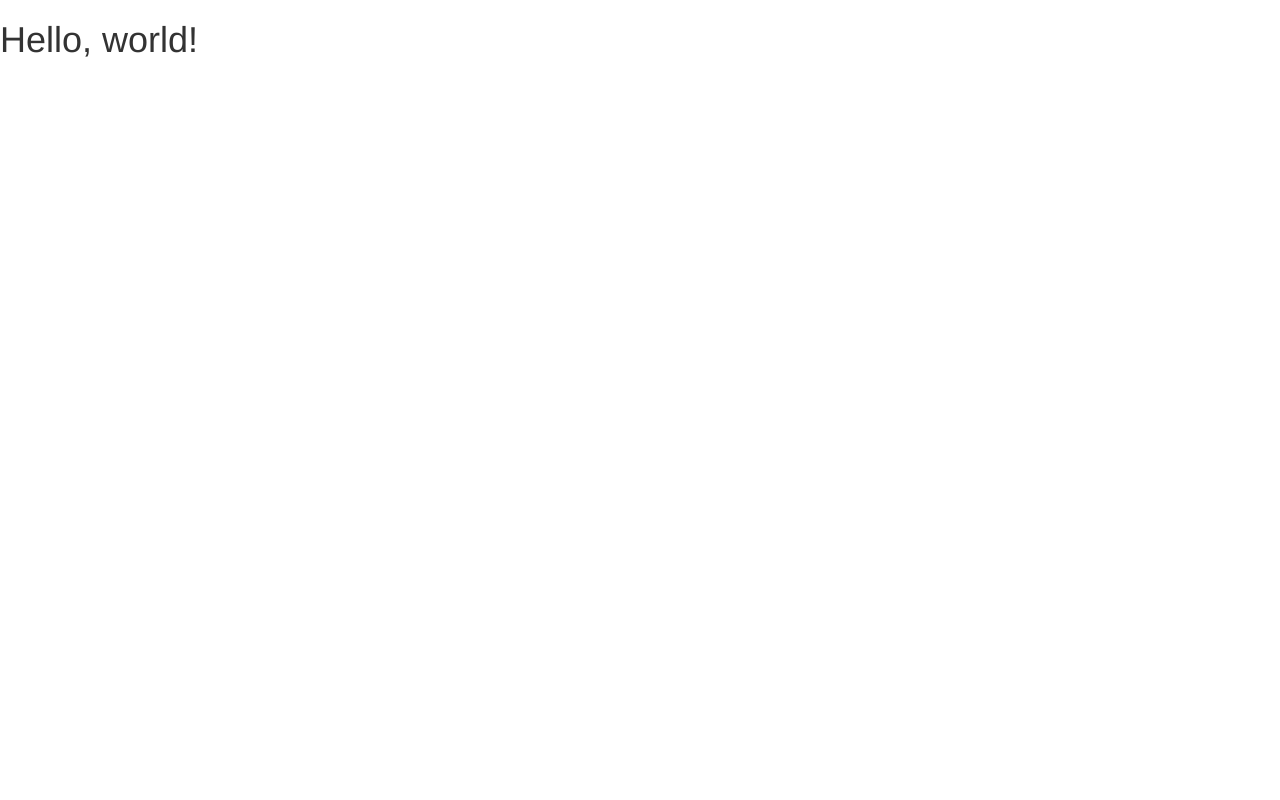
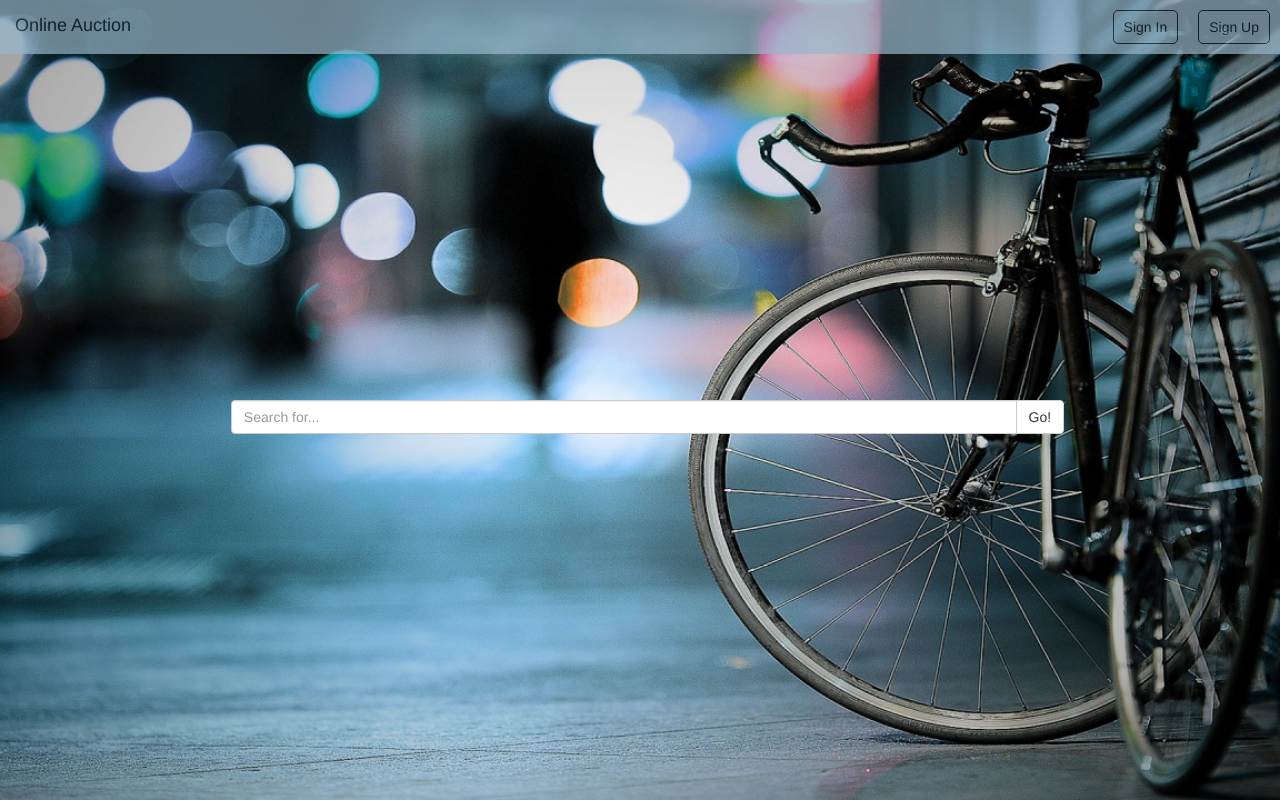
Before and after one commit to aleckleyer/OnlineAuction, a PHP site: page /PowerliftingHub/ in a window 1280 px wide. Before the commit the page is almost empty. Run offline with PHP 8.4, Linux system fonts and the light colour scheme.

Commit message:
Added background, navbar, and search field

```diff
--- /dev/null
+++ b/css/main.css
@@ -0,0 +1,42 @@
+.background{
+    position: fixed;
+    top: 0px;
+    left: 0px;
+    width: 100%;
+    height: 100%;
+    background-image: url("../img/bicycleHD.jpg");
+    background-position: center center;
+    background-repeat: no-repeat;
+    background-size: cover;
+    z-index: -2;
+}
+
+#search{
+    position:absolute;
+    top:50%;
+}
+
+.navbar{
+    border-radius:0px!important;
+    border:none;
+    background-color:#98b7cb;
+    opacity:.70;
+}
+
+.navbar-default .navbar-nav>.active>a, .navbar-default .navbar-nav>.active>a:focus, .navbar-default .navbar-nav>.active>a:hover{
+    background-color: #81a3b5;
+}
+
+.navBtn{
+    padding-left: 10px;
+    padding-right: 10px;
+    margin:10px;
+    border-radius:5px;
+    background-color:#98b7cb;
+    border-color:#182b39;
+    color:#182b39;
+}
+
+.navbar-brand{
+    color:#182b39!important;
+}
--- a/index.php
+++ b/index.php
@@ -9,10 +9,54 @@
 
     <!-- Bootstrap -->
     <link href="css/bootstrap.min.css" rel="stylesheet">
+    <link rel="stylesheet" href="css/main.css">
 
   </head>
   <body>
-    <h1>Hello, world!</h1>
+    <div class="background"></div>
+    <nav class="navbar navbar-default">
+      <div class="container-fluid">
+        <!-- Brand and toggle get grouped for better mobile display -->
+        <div class="navbar-header">
+          <button type="button" class="navbar-toggle collapsed" data-toggle="collapse" data-target="#bs-example-navbar-collapse-1" aria-expanded="false">
+            <span class="sr-only">Toggle navigation</span>
+            <span class="icon-bar"></span>
+            <span class="icon-bar"></span>
+            <span class="icon-bar"></span>
+          </button>
+          <a class="navbar-brand" href="#">Online Auction</a>
+        </div>
+
+        <!-- Collect the nav links, forms, and other content for toggling -->
+          <ul class="nav navbar-nav navbar-right">
+            <li>
+              <button type="button" class="btn btn-default navBtn" data-toggle="modal" data-target="#signIn" id="signInBtn">
+                Sign In
+              </button>
+            </li>
+            <li>
+              <button type="button" class="btn btn-default navBtn" data-toggle="modal" data-target="#signUp" id="signUpBtn">
+                Sign Up
+              </button>
+            </li>
+          </ul>
+        </div><!-- /.navbar-collapse -->
+      </div><!-- /.container-fluid -->
+    </nav>
+
+    <div class="container-fluid">
+      <div class="row" id="search">
+        <div class="col-md-offset-2 col-md-8">
+          <form action="search.php" method="POST">
+          <div class="input-group">
+            <input type="text" class="form-control" placeholder="Search for..." id="searchInput">
+            <span class="input-group-btn">
+              <button class="btn btn-default" type="button">Go!</button>
+            </span>
+          </div><!-- /input-group -->
+          </form>
+      </div>
+    </div>
 
     <!-- jQuery (necessary for Bootstrap's JavaScript plugins) -->
     <script src="https://ajax.googleapis.com/ajax/libs/jquery/1.12.4/jquery.min.js"></script>
```
Also changed, not shown: img/bicycleHD.jpg (added), 1 other file.
